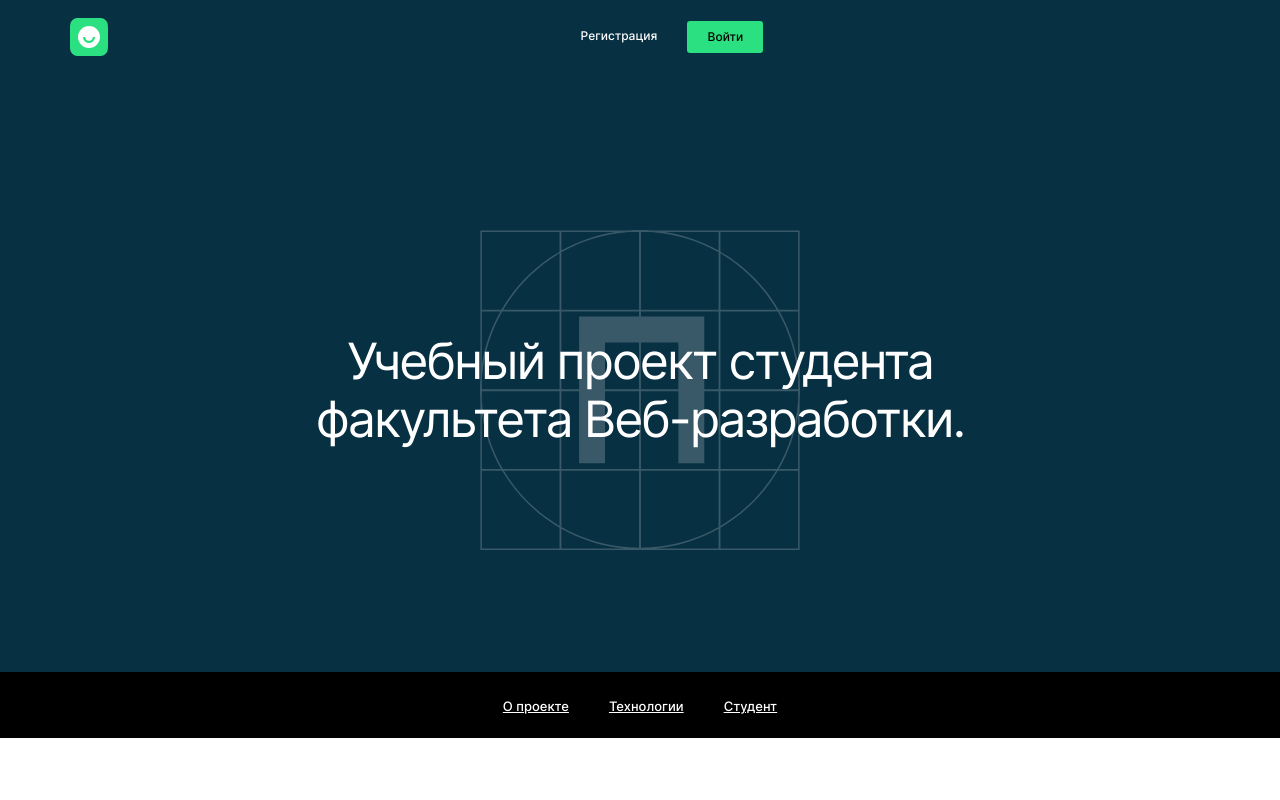
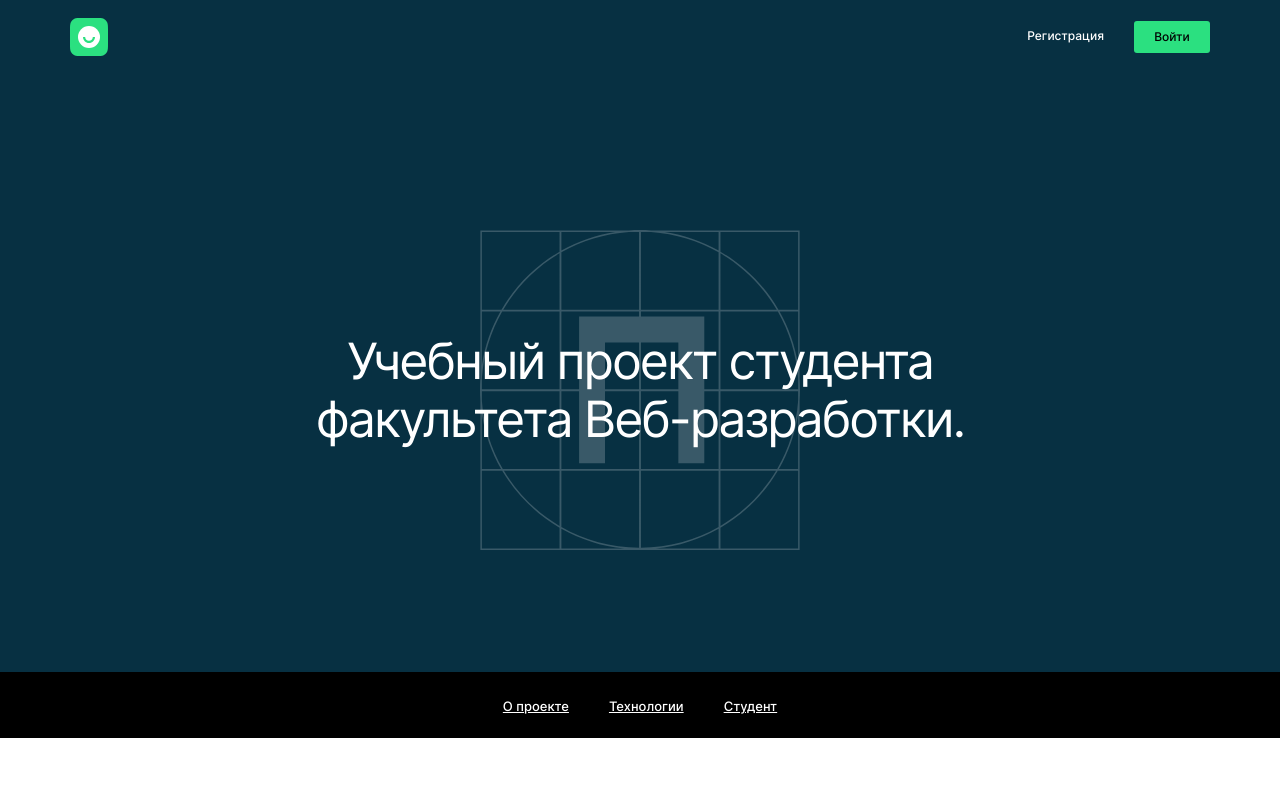
Before and after one commit to maximka76667/movies-explorer-frontend, a React (Create React App) app: page / in a window 1280 px wide. Shown: the top 800 px of the page. Built offline with nearby package versions, Linux system fonts and the light colour scheme.

Commit message:
закончил бургер меню

```diff
--- a/src/components/Navigation/Navigation.css
+++ b/src/components/Navigation/Navigation.css
@@ -38,6 +38,10 @@
 
 .nav__link_active {
   font-weight: 500;
+}
+
+.nav__link_to_main {
+  display: none;
 }
 
 .nav__link_to_movies {
@@ -175,6 +179,10 @@
     border-bottom: 2px solid #000;
   }
 
+  .nav__link_to_main {
+    display: block;
+  }
+
   .nav__link_to_movies {
     margin-right: 0;
   }
@@ -185,9 +193,31 @@
   }
 }
 
-.nav__menu_loc_main {
+.nav_loc_main .nav__burger-icon {
+  display: none;
+}
+
+.nav_loc_main .nav__menu {
+  position: static;
+  display: flex;
+  flex-direction: row;
+  padding: 0;
+  height: 38px;
   width: 100%;
-  display: flex;
-  justify-content: space-between;
   background-color: transparent;
+  justify-content: flex-end;
 }
+
+.nav_loc_main .nav__links {
+  flex-direction: row;
+  margin: 0;
+}
+
+.nav_loc_main .nav__link {
+  margin: 0;
+  padding: 0;
+}
+
+.nav_loc_main .nav__link_to_signin {
+  margin-left: 30px;
+}
--- a/src/components/Navigation/Navigation.js
+++ b/src/components/Navigation/Navigation.js
@@ -24,8 +24,8 @@ function Navigation(props) {
             </div>
           ) :
           (
-            <div className="nav__menu nav__menu_loc_main">
-              <ul className="nav__links nav__links_loc_main">
+            <div className="nav__menu">
+              <ul className="nav__links">
                 <li className="nav__item"><Link className="nav__link nav__link_to_signup" to="/signup">Регистрация</Link></li>
                 <li className="nav__item"><Link className="nav__link nav__link_to_signin" to="/signin">Войти</Link></li>
               </ul>
```
